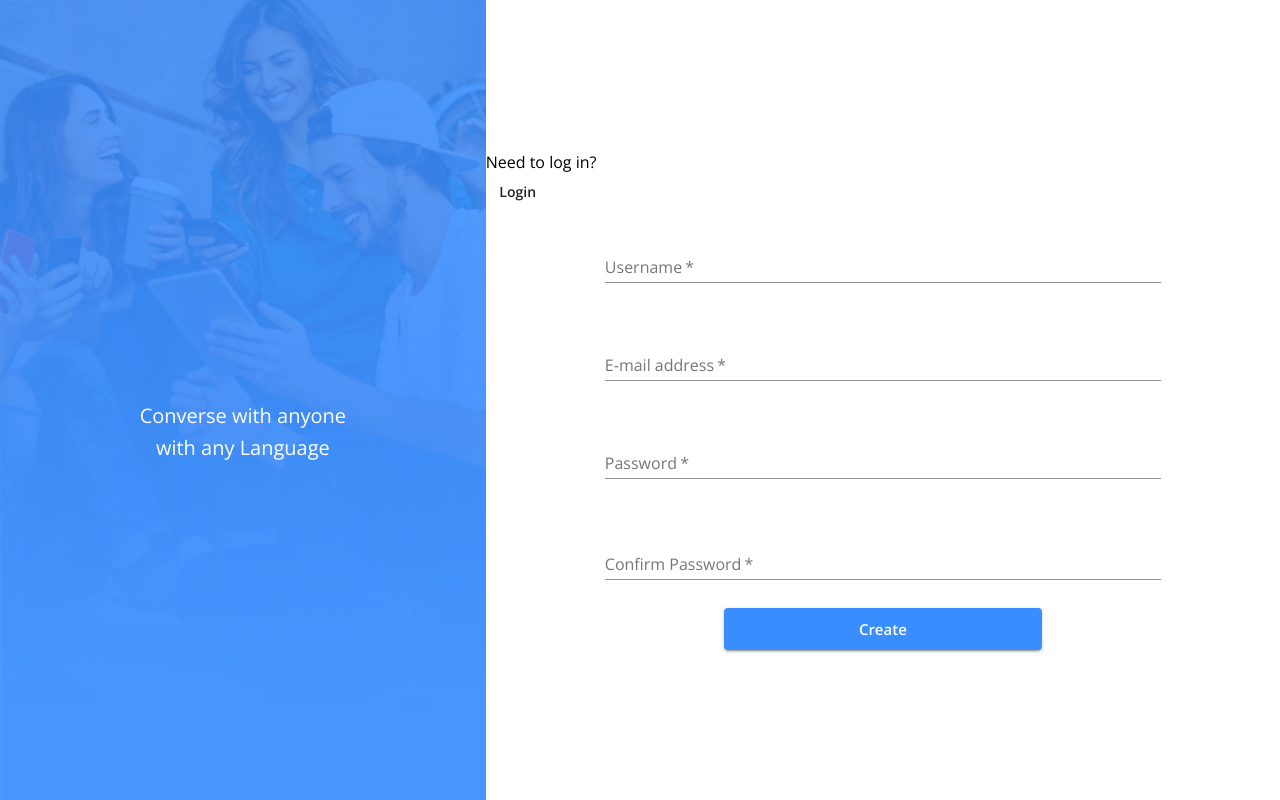
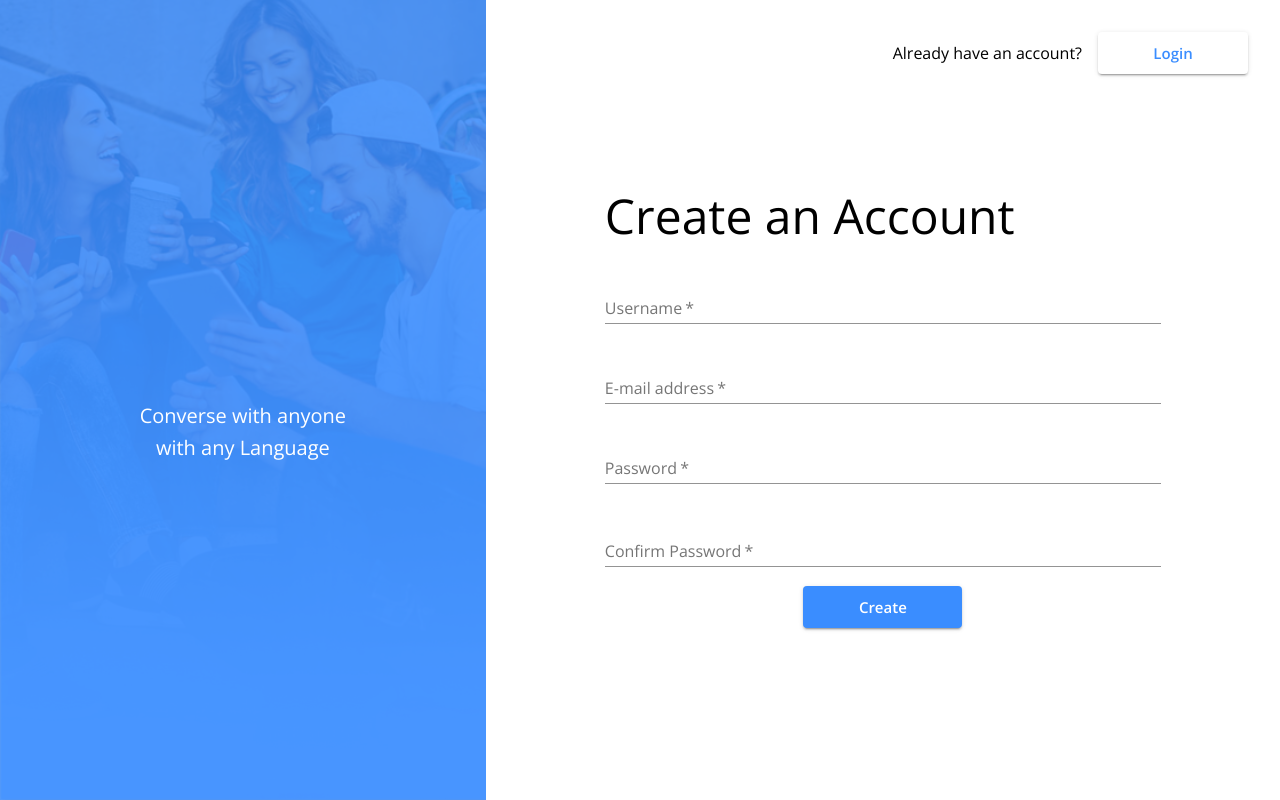
Before and after one commit to TravisAnderson023alt/8c950c, a React (Create React App) app in the folder client/: page / in a window 1280 px wide. Built offline with nearby package versions, Linux system fonts and the light colour scheme; no server answers.

Commit message:
right side stylized signup.js

```diff
--- a/client/src/Signup.js
+++ b/client/src/Signup.js
@@ -26,7 +26,6 @@ const useStyles = makeStyles((theme) => ({
   signupImg: {
     height: "100vh",
     width: 'auto',
-    // blue filter
     opacity: 0.15,
   },
   signupImgText: {
@@ -40,6 +39,25 @@ const useStyles = makeStyles((theme) => ({
   formWrapper: {
     width: '100%',
   },
+  loginFlex: {
+    display: 'flex',
+    flexDirection: 'row',
+    justifyContent: 'flex-end',
+    position: 'fixed',
+    top: '0',
+    right: '0',
+    alignItems: 'center',
+    gap: theme.spacing(2),
+    marginRight: theme.spacing(4),
+    marginTop: theme.spacing(4),
+
+  },
+  loginButton: {
+    width: '150px',
+    backgroundColor: theme.background.default,
+    color: theme.palette.primary.main,
+    textDecoration: 'none',
+  },
   formFlex: {
     display: 'flex',
     flexDirection: 'column',
@@ -47,7 +65,8 @@ const useStyles = makeStyles((theme) => ({
   },
   formControl: {
     width: '70%',
-    margin: '25px'
+    maxWidth: '600px',
+    margin: theme.spacing(2),
   },
 }));
 
@@ -84,14 +103,14 @@ const Signup = ({ user, register }) => {
         <Typography variant='h6' className={classes.signupImgText}>Converse with anyone with any Language</Typography>
       </Box>
       <Box className={classes.formWrapper}>
-        <Box>
-          <Typography>Need to log in?</Typography>
-          <Link href="/login" to="/login">
-            <Button>Login</Button>
+        <Box className={classes.loginFlex}>
+          <Typography>Already have an account?</Typography>
+          <Link href="/login" to="/login" style={{ textDecoration: 'none' }}>
+            <Button variant="contained" size="large" className={classes.loginButton}>Login</Button>
           </Link>
         </Box>
         <form onSubmit={handleRegister} className={classes.formFlex}>
-
+          <Typography className={classes.formControl} variant='h3'>Create an Account</Typography>
           <FormControl className={classes.formControl}>
             <TextField
               aria-label="username"
@@ -101,7 +120,6 @@ const Signup = ({ user, register }) => {
               required
             />
           </FormControl>
-
           <FormControl className={classes.formControl}>
             <TextField
               label="E-mail address"
@@ -140,7 +158,7 @@ const Signup = ({ user, register }) => {
             </FormHelperText>
           </FormControl>
 
-          <Button type="submit" variant="contained" size="large" color='primary' style={{ width: '40%' }}>
+          <Button type="submit" variant="contained" size="large" color='primary' style={{ width: '20%' }}>
             Create
           </Button>
 
--- a/client/src/themes/theme.js
+++ b/client/src/themes/theme.js
@@ -20,5 +20,8 @@ export const theme = createMuiTheme({
   palette: {
     primary: { main: "#3A8DFF" },
     secondary: { main: "#B0B0B0" }
+  },
+  background: {
+    default: "#fff"
   }
 });
```
